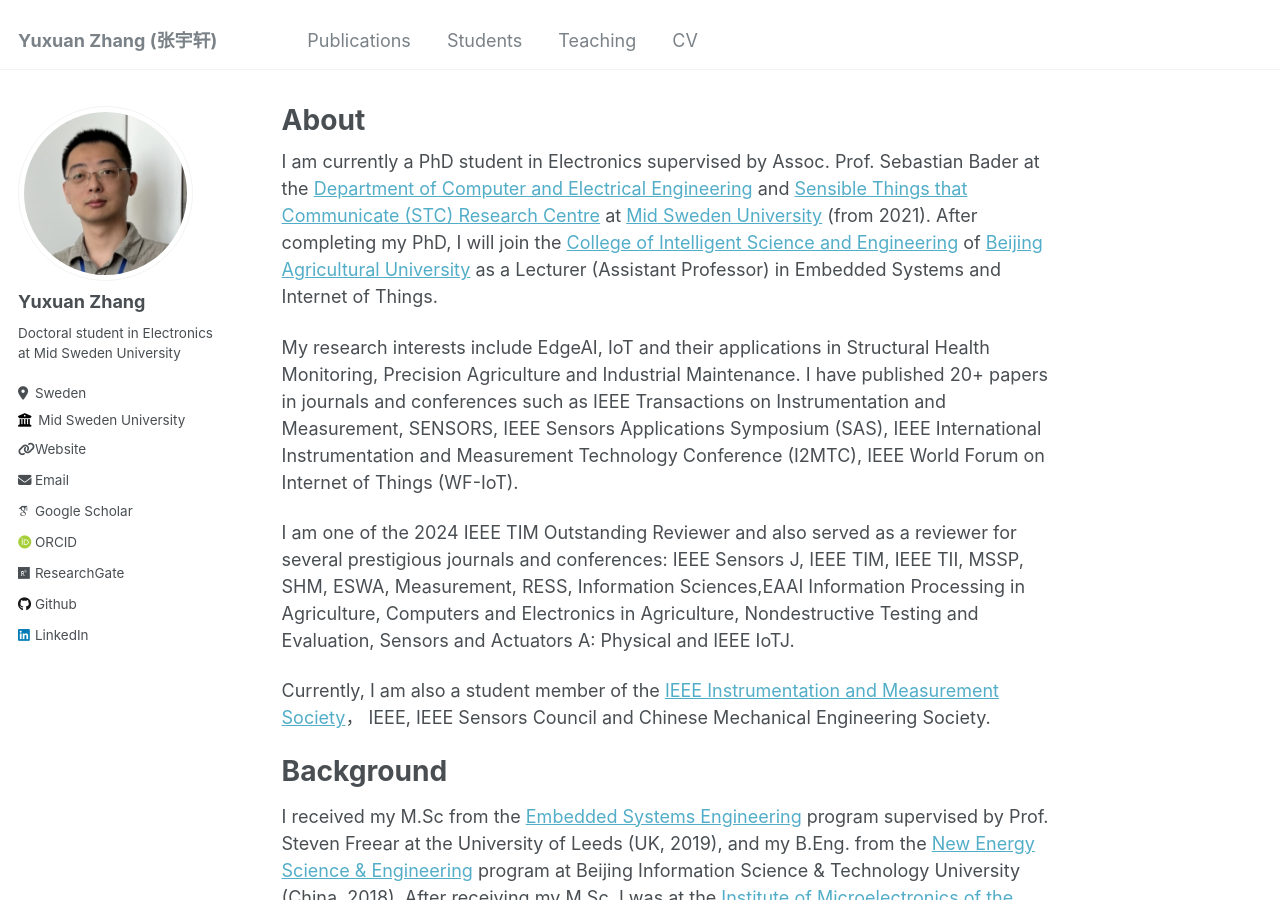
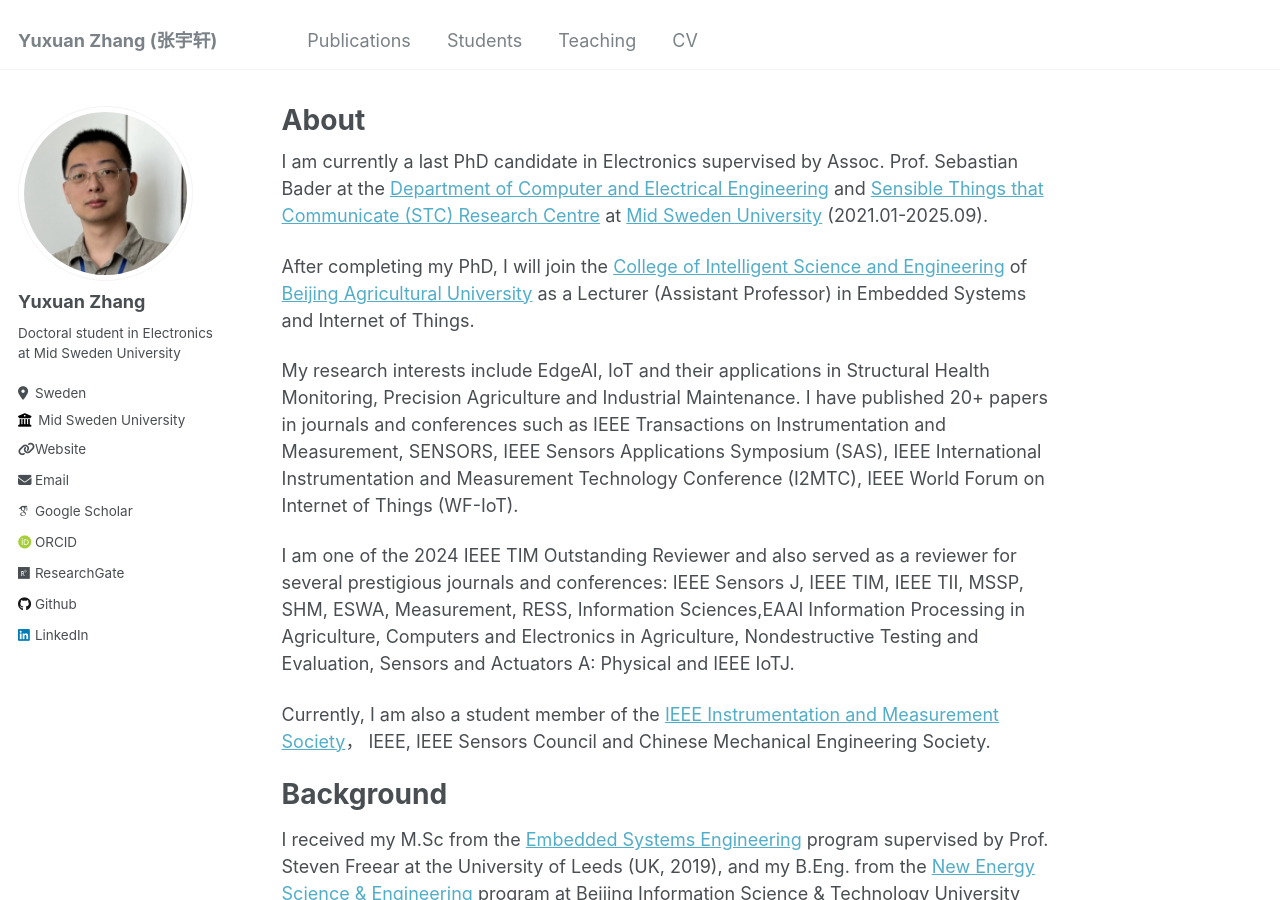
Before and after one commit to YuxuanZhang-96/YuxuanZhang-96.github.io, a Jekyll site: the page built from _pages/about.md, in a window 1280 px wide and 900 px high. Built offline with Jekyll 4.4.1, drawn with Linux system fonts in a browser that asks for light colours; some web fonts are replaced.

Commit message:
Update about.md

```diff
--- a/_pages/about.md
+++ b/_pages/about.md
@@ -6,8 +6,10 @@ redirect_from:
   - /about/
   - /about.html
 ---
-I am currently a PhD student in Electronics supervised by Assoc. Prof. Sebastian Bader at the
-[Department of Computer and Electrical Engineering](https://www.miun.se/en/meet-mid-sweden-university/Organisation/departments/det/) and [Sensible Things that Communicate (STC) Research Centre](https://www.miun.se/en/Research/research-centers/stc/) at [Mid Sweden University](https://www.miun.se/en/) (from 2021). After completing my PhD, I will join the [College of Intelligent Science and Engineering](https://en.bua.edu.cn/Colleges___Faculties/College_of_Intelligent_Science_and_Engineering.htm) of [Beijing Agricultural University](https://en.bua.edu.cn/) as a Lecturer (Assistant Professor) in Embedded Systems and Internet of Things.
+I am currently a last PhD candidate in Electronics supervised by Assoc. Prof. Sebastian Bader at the
+[Department of Computer and Electrical Engineering](https://www.miun.se/en/meet-mid-sweden-university/Organisation/departments/det/) and [Sensible Things that Communicate (STC) Research Centre](https://www.miun.se/en/Research/research-centers/stc/) at [Mid Sweden University](https://www.miun.se/en/) (2021.01-2025.09).
+
+After completing my PhD, I will join the [College of Intelligent Science and Engineering](https://en.bua.edu.cn/Colleges___Faculties/College_of_Intelligent_Science_and_Engineering.htm) of [Beijing Agricultural University](https://en.bua.edu.cn/) as a Lecturer (Assistant Professor) in Embedded Systems and Internet of Things.
 
 My research interests include EdgeAI, IoT and their applications in Structural Health Monitoring, Precision Agriculture and Industrial Maintenance.  I have published 20+ papers in journals and conferences such as IEEE Transactions on Instrumentation and Measurement, SENSORS, IEEE Sensors Applications Symposium (SAS), IEEE International Instrumentation and Measurement Technology Conference (I2MTC), IEEE World Forum on Internet of Things (WF-IoT).
 
```
